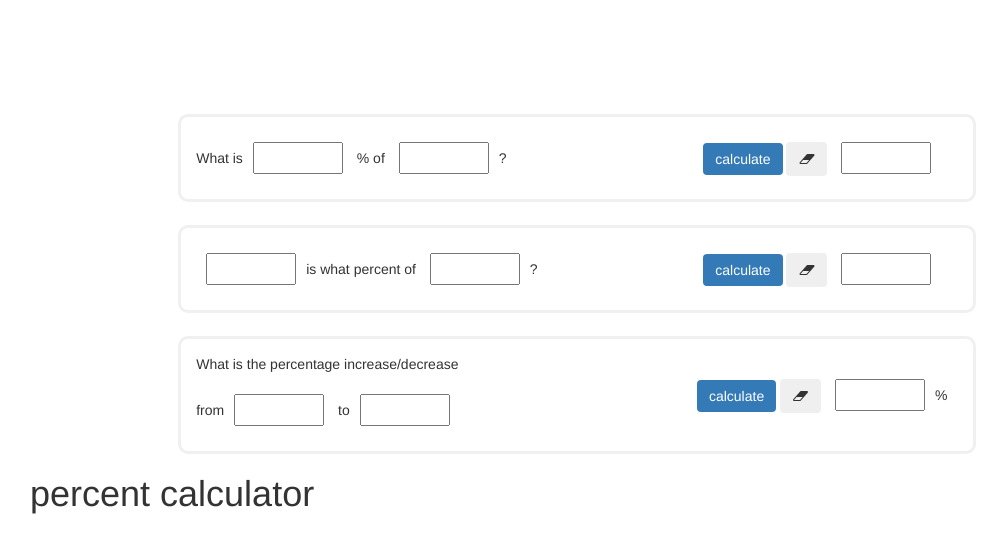
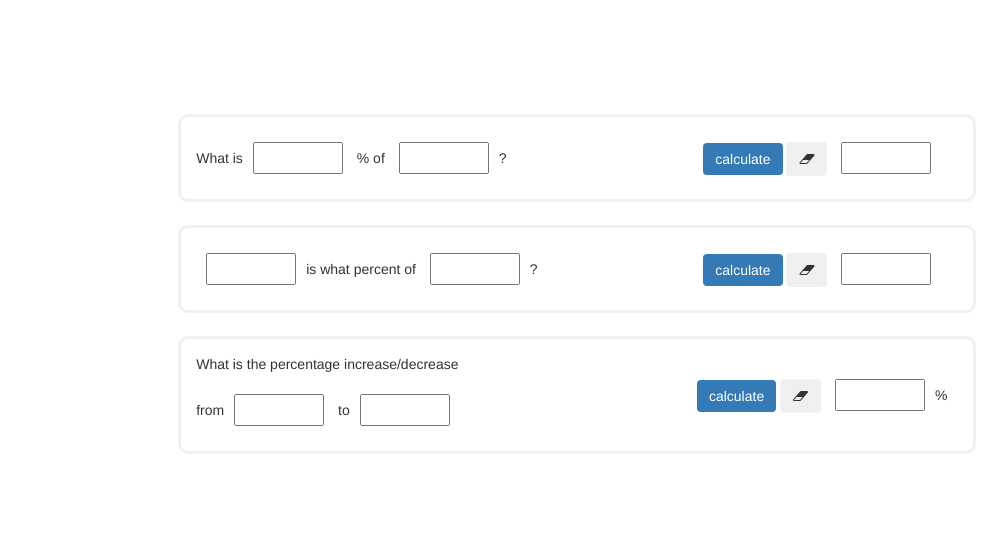
Before and after one commit to technameer/percentage-calculator, a plain HTML site: page index.html in a window 1280 px wide. Shown: the whole page, without its empty margins (40-1047 px from the left). Drawn offline with nearby package versions, Linux system fonts and the light colour scheme.

Commit message:
Update index.html

```diff
--- a/index.html
+++ b/index.html
@@ -154,7 +154,6 @@
                 </table>
             </form>
         </div>
-        <h1>percent calculator</h1>
 </div>
     <script>
         document.getElementById('eraser1').addEventListener("click",erase);
```
